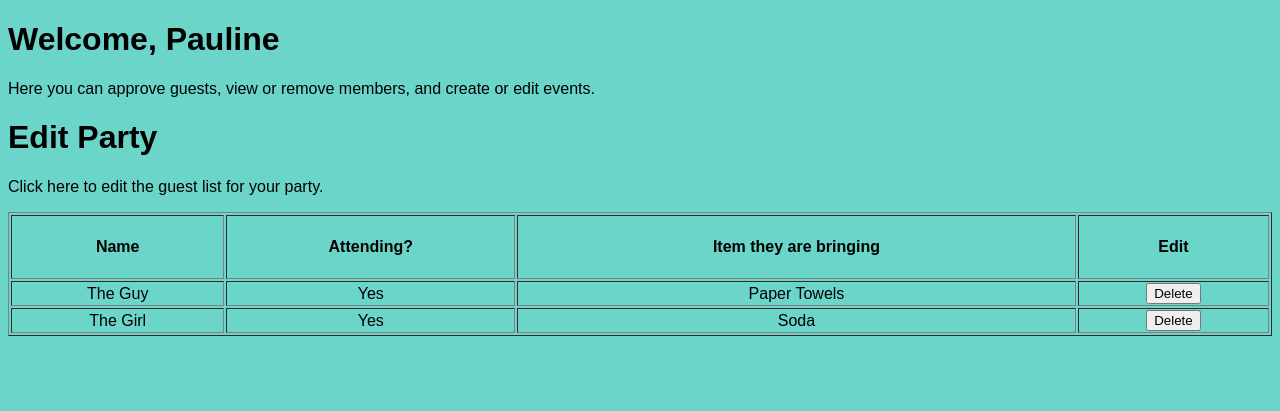
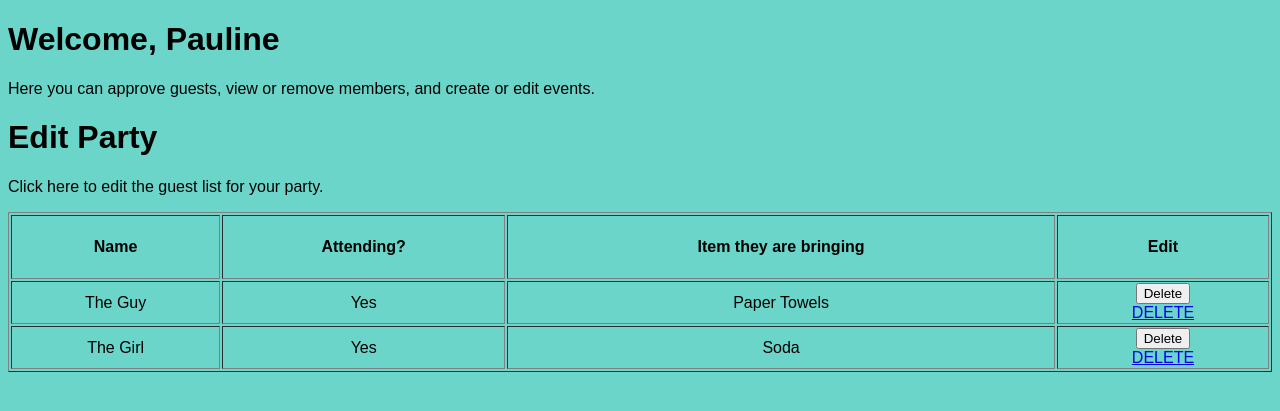
Before and after one commit to CS329EProject0/Project0, a PHP site: page /adminPage.php in a window 1280 px wide. Shown: the top 411 px of the page. Run offline with PHP 8.4, Linux system fonts and the light colour scheme.

Commit message:
admin delete

```diff
--- a/adminPage.php
+++ b/adminPage.php
@@ -36,7 +36,13 @@
 	while (!feof($file_handle) ) {
 	    $line_of_text = fgets($file_handle);
 	    $parts = explode(':', $line_of_text);
-	    echo "<form action='adminDelete.php' method='post'><tr><td>$parts[0]</td><td>$parts[1]</td><td>$parts[2]</td><td><input type='submit' name='Delete' class='button' value='Delete'></td></tr></form>";
+	    echo "<form action='delete.php' method='post'><tr><td>$parts[0]</td><td>$parts[1]</td><td>$parts[2]</td><td>
+
+	    	<input type='submit' name='Delete' class='button' value='Delete'>
+	    	<br>
+	    	<a href='delete.php?action=delete'>DELETE</a>
+
+	    	</td></tr></form>";
 	}
 	fclose($file_handle);
 
```
Also changed, not shown: delete.php (added, +11 -0 lines).
